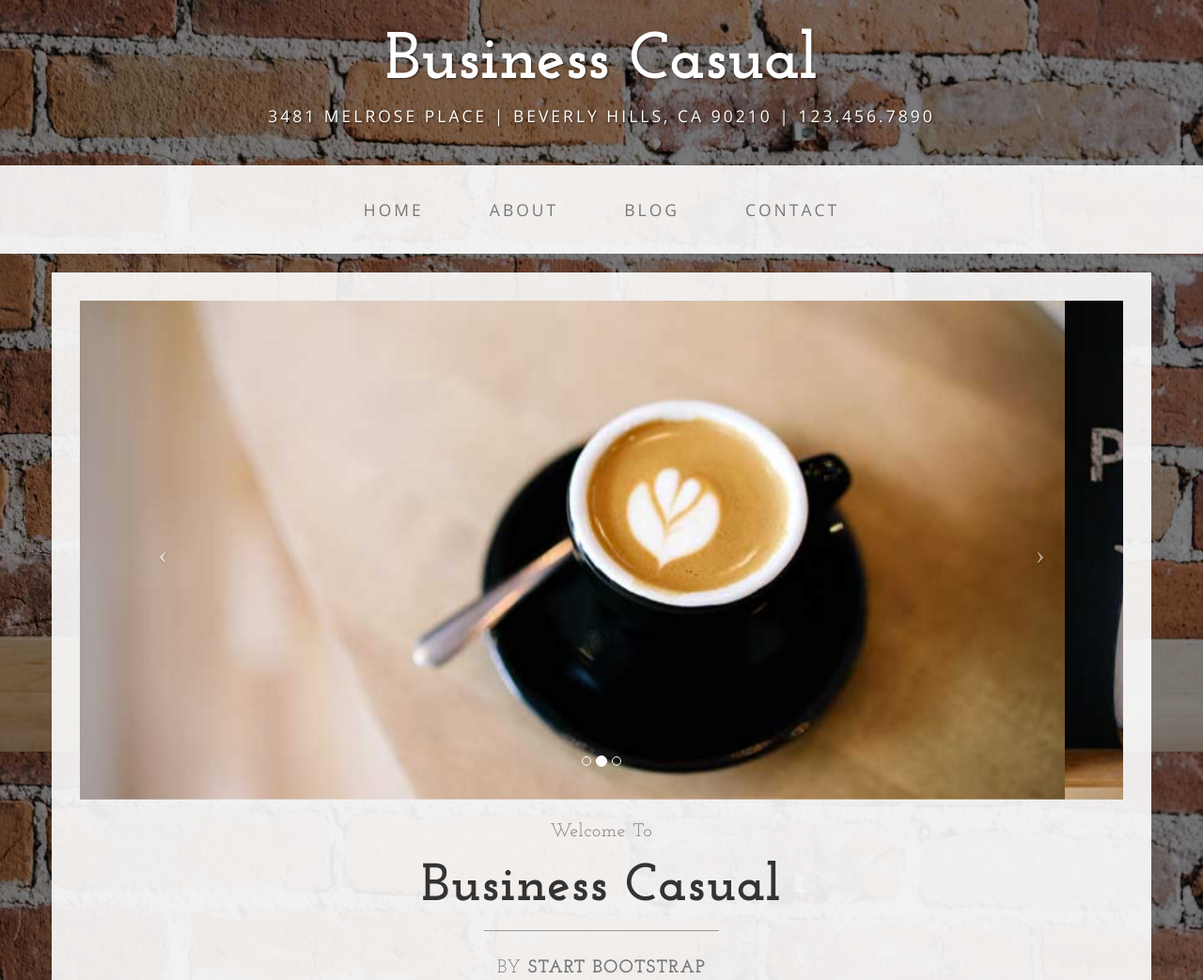
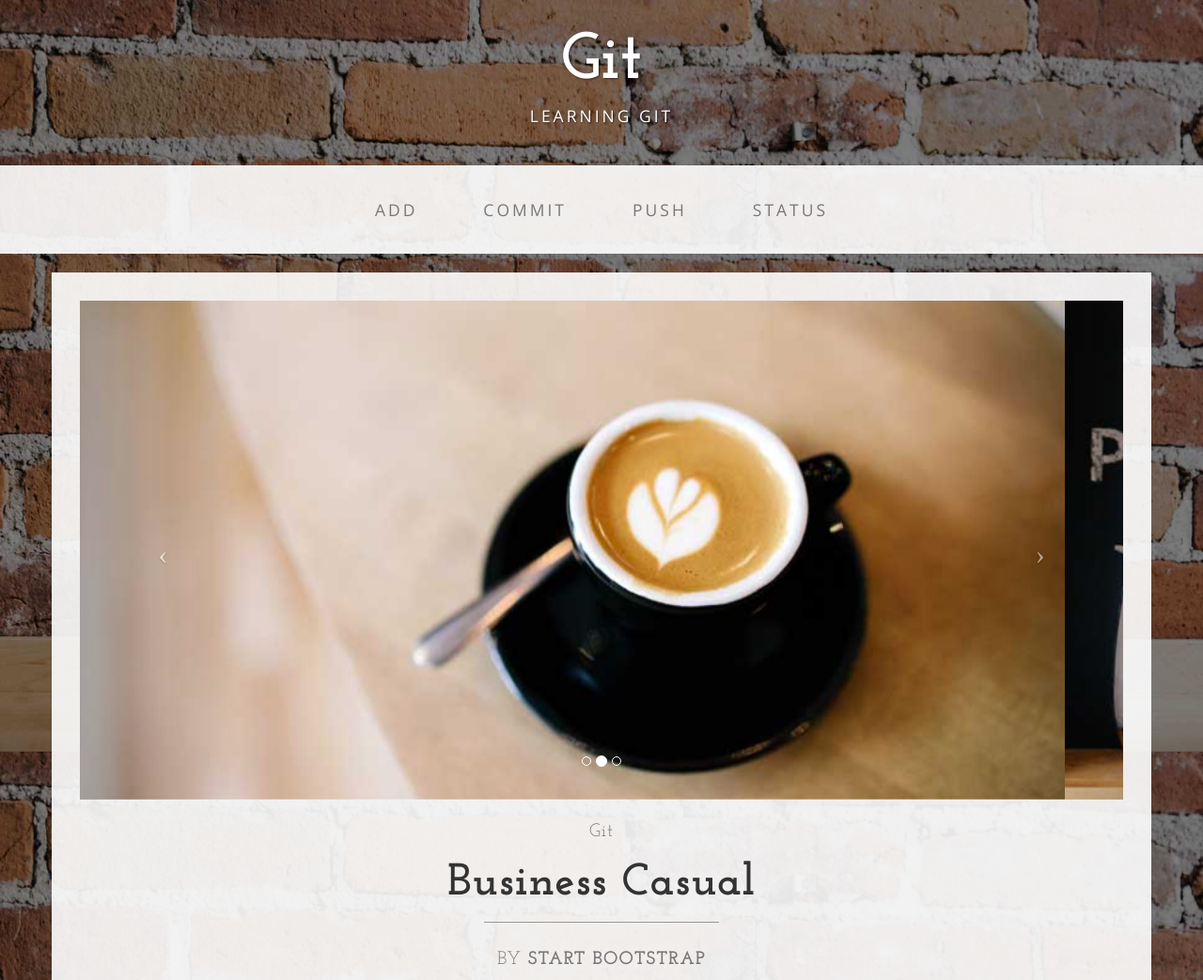
Before and after one commit to jlntckr/Learnable-Git-Course, a plain HTML site: page index.html in a window 1280 px wide. Shown: the top 1043 px of the page at 94% size. Drawn offline with nearby package versions, Linux system fonts and the light colour scheme.

Commit message:
Changed title, subtitle and navbar items

```diff
--- a/index.html
+++ b/index.html
@@ -9,7 +9,7 @@
     <meta name="description" content="">
     <meta name="author" content="">
 
-    <title>Business Casual - Start Bootstrap Theme</title>
+    <title>Git</title>
 
     <!-- Bootstrap Core CSS -->
     <link href="css/bootstrap.min.css" rel="stylesheet">
@@ -32,8 +32,8 @@
 
 <body>
 
-    <div class="brand">Business Casual</div>
-    <div class="address-bar">3481 Melrose Place | Beverly Hills, CA 90210 | 123.456.7890</div>
+    <div class="brand">Git</div>
+    <div class="address-bar">Learning Git</div>
 
     <!-- Navigation -->
     <nav class="navbar navbar-default" role="navigation">
@@ -47,22 +47,22 @@
                     <span class="icon-bar"></span>
                 </button>
                 <!-- navbar-brand is hidden on larger screens, but visible when the menu is collapsed -->
-                <a class="navbar-brand" href="index.html">Business Casual</a>
+                <a class="navbar-brand" href="index.html">Git</a>
             </div>
             <!-- Collect the nav links, forms, and other content for toggling -->
             <div class="collapse navbar-collapse" id="bs-example-navbar-collapse-1">
                 <ul class="nav navbar-nav">
                     <li>
-                        <a href="index.html">Home</a>
+                        <a href="index.html">Add</a>
                     </li>
                     <li>
-                        <a href="about.html">About</a>
+                        <a href="about.html">Commit</a>
                     </li>
                     <li>
-                        <a href="blog.html">Blog</a>
+                        <a href="blog.html">Push</a>
                     </li>
                     <li>
-                        <a href="contact.html">Contact</a>
+                        <a href="contact.html">Status</a>
                     </li>
                 </ul>
             </div>
@@ -106,7 +106,7 @@
                         </a>
                     </div>
                     <h2 class="brand-before">
-                        <small>Welcome to</small>
+                        <small>git
                     </h2>
                     <h1 class="brand-name">Business Casual</h1>
                     <hr class="tagline-divider">
```
